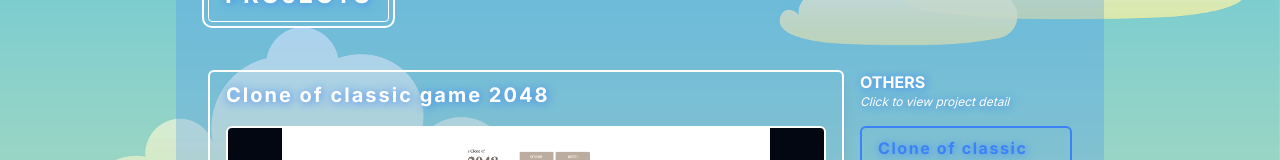
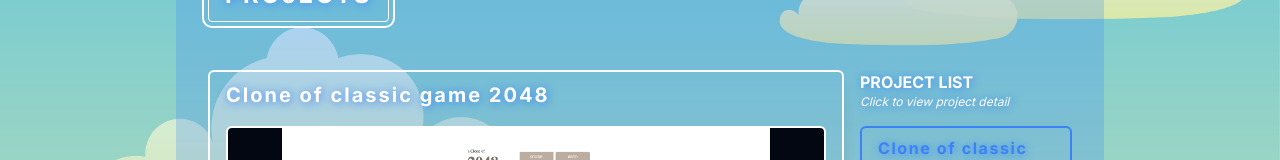
Before and after one commit to duongtuanh0307/personal-blog, a Next.js app: page /projects in a window 1280 px wide. Shown: the part 152-312 px from the top of the page. Built offline with nearby package versions, Linux system fonts and the light colour scheme.

Commit message:
fix title of project list

```diff
--- a/src/components/compounds/projects/ProjectList.tsx
+++ b/src/components/compounds/projects/ProjectList.tsx
@@ -19,7 +19,7 @@ const ProjectList: FC = () => {
     <div className='h-full grid grid-cols-3-1 grid-rows-1 gap-4 overflow-auto mt-4'>
       <ProjectPreview project={previewTarget} />
       <div className='flex flex-col h-full'>
-        <h3 className='uppercase font-bold'>Others</h3>
+        <h3 className='uppercase font-bold'>Project list</h3>
         <p className='text-xs italic'>Click to view project detail</p>
         {projectList.length > 0 ? (
           <ul className='h-full overflow-auto mt-4'>
```
